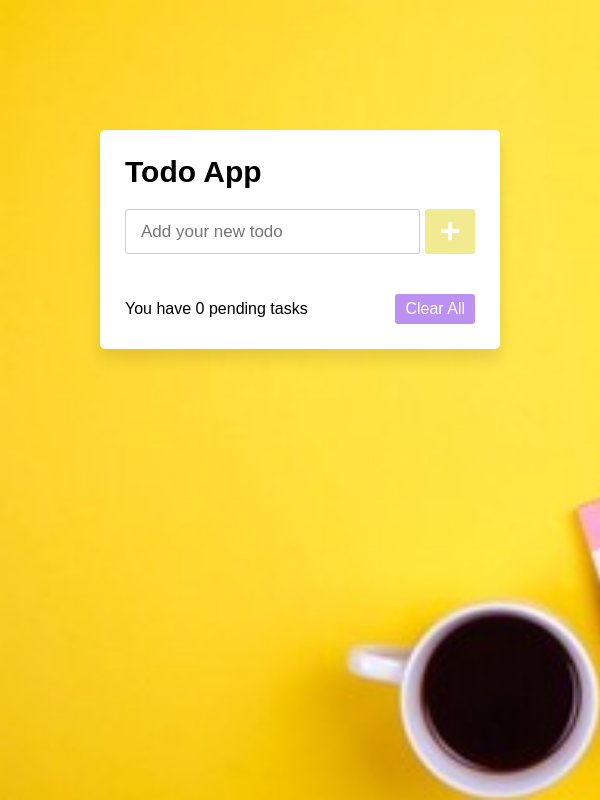
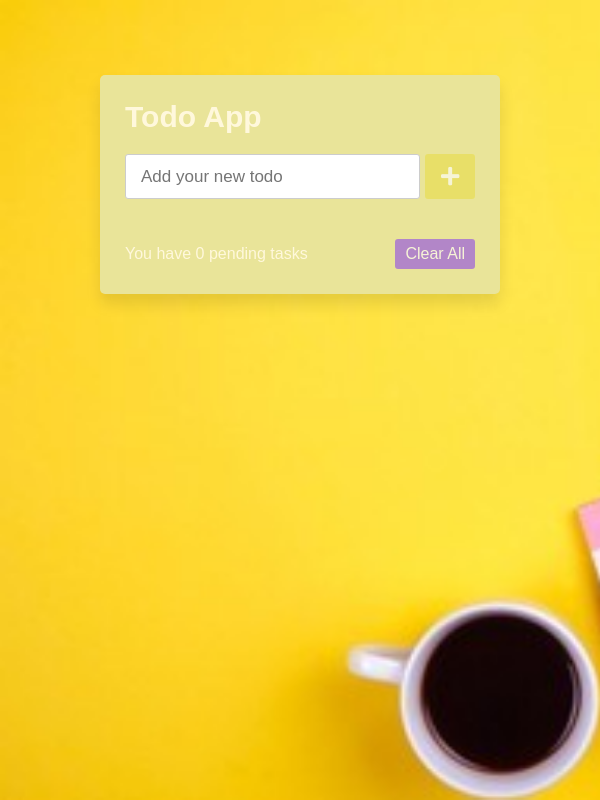
Before and after one commit to Arogunjo/olaidejs, a plain HTML site: page index.html in a window 600 px wide. Drawn offline with Linux system fonts and the light colour scheme.

Commit message:
first commit

```diff
--- a/style.css
+++ b/style.css
@@ -134,3 +134,15 @@
     opacity: 1;
     pointer-events: auto;
   }
+  @media screen  and (min-width:480px) {
+    .wrapper{
+      background: rgb(187, 35, 119);
+      color:cornsilk
+    }
+    @media screen and (max-width: 760px) {
+      .wrapper{
+        margin-top: 65px;
+        background-color: rgb(233, 228, 153);
+      }
+    }
+  }
```
